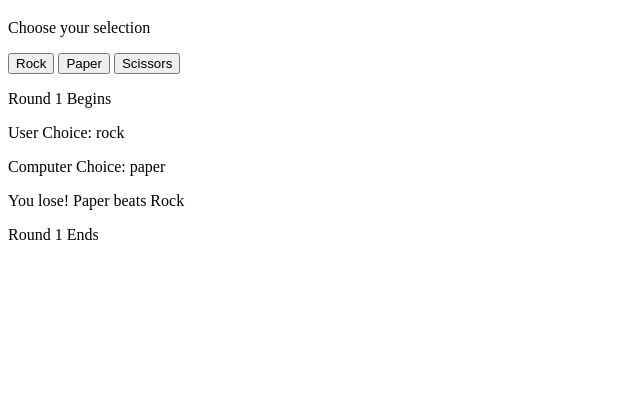
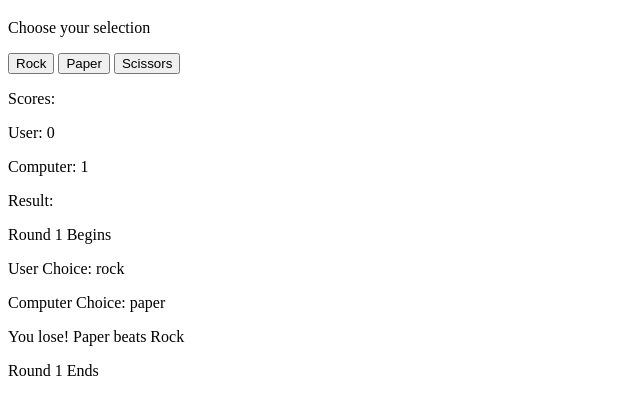
Before and after one commit to kamlesh-borana/odin-rock-paper-scissors, a plain HTML site: page index.html in a window 1280 px wide. Both pictures are taken after a click on the button "Rock". Shown: the part 61-476 px from the top of the page, without its empty margins (0-640 px from the left). Drawn offline with Linux system fonts and the light colour scheme.

Commit message:
Display user and computer's current score
Added the score's markup to the page and displayed the player's latest
scores inside it.

```diff
--- a/index.html
+++ b/index.html
@@ -15,6 +15,14 @@
     <button>Paper</button>
     <button>Scissors</button>
 
+    <p>Scores:</p>
+    <div class="scores">
+        <p class="user">User: 0</p>
+        <p class="computer">Computer: 0</p>
+    </div>
+
+    <p>Result:</p>
     <div class="result"></div>
+
 </body>
 </html>
--- a/script.js
+++ b/script.js
@@ -33,6 +33,8 @@ function playGame() {
     let round = 1;
 
     const resultDiv = document.querySelector(".result");
+    const userScorePara = document.querySelector(".scores .user");
+    const computerScorePara = document.querySelector(".scores .computer");
 
     // Function to get computer choice
     function getComputerChoice() {
@@ -183,6 +185,8 @@ function playGame() {
         }
 
         // console.log(humanScore, "||" ,computerScore);
+        userScorePara.textContent = `User: ${humanScore}`;
+        computerScorePara.textContent = `Computer: ${computerScore}`;
     }
 
 
```
